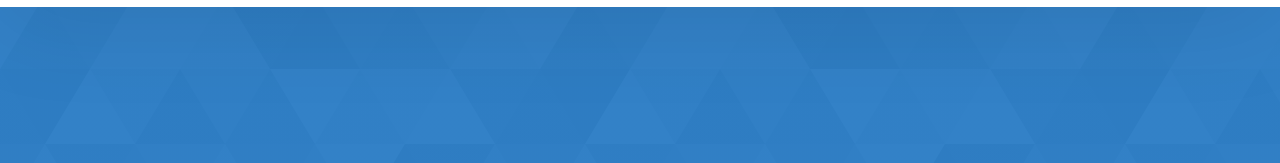
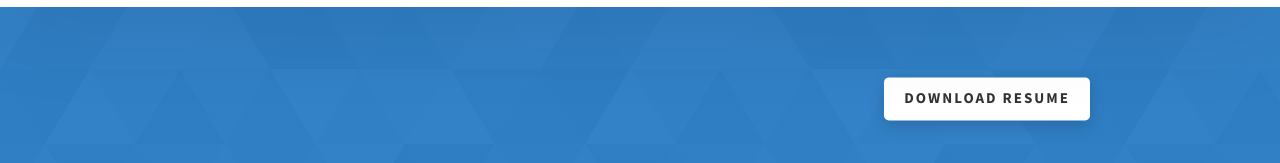
Before and after one commit to Faizan980/portfolio, a plain HTML site: page index.html in a window 1280 px wide. Shown: the part 81-244 px from the top of the page. Drawn offline with nearby package versions, Linux system fonts and the light colour scheme.

Commit message:
Added downloadable resume button and some styling
Added an extra feature so that user can download my resume.

```diff
--- a/css/style.css
+++ b/css/style.css
@@ -262,6 +262,13 @@ textarea {
   .home-hero__cta {
     margin-top: 5rem;
     text-align: center; }
+  .home-download__cta {
+    text-align: right;
+  }
+  .home-download__cta > a {
+    padding: 1rem 2rem;
+    font-size: 1.5rem;
+  }
 
 .about {
   background: #fafafa; }
--- a/index.html
+++ b/index.html
@@ -85,6 +85,14 @@
     </header>
     <section class="home-hero">
       <div class="home-hero__content">
+        <div class="home-download__cta">
+          <a
+            href="assets/img/Faizan+Professional+CV.pdf"
+            class="btn btn--bg"
+            Download = "Faizan+Professional+CV">
+            Download Resume
+          </a>
+        </div>
         <h1 class="heading-primary">Hey, My name is Faizan Ashraf</h1>
         <div class="home-hero__info">
           <p class="text-primary">
```
Also changed, not shown: 1 other file.
